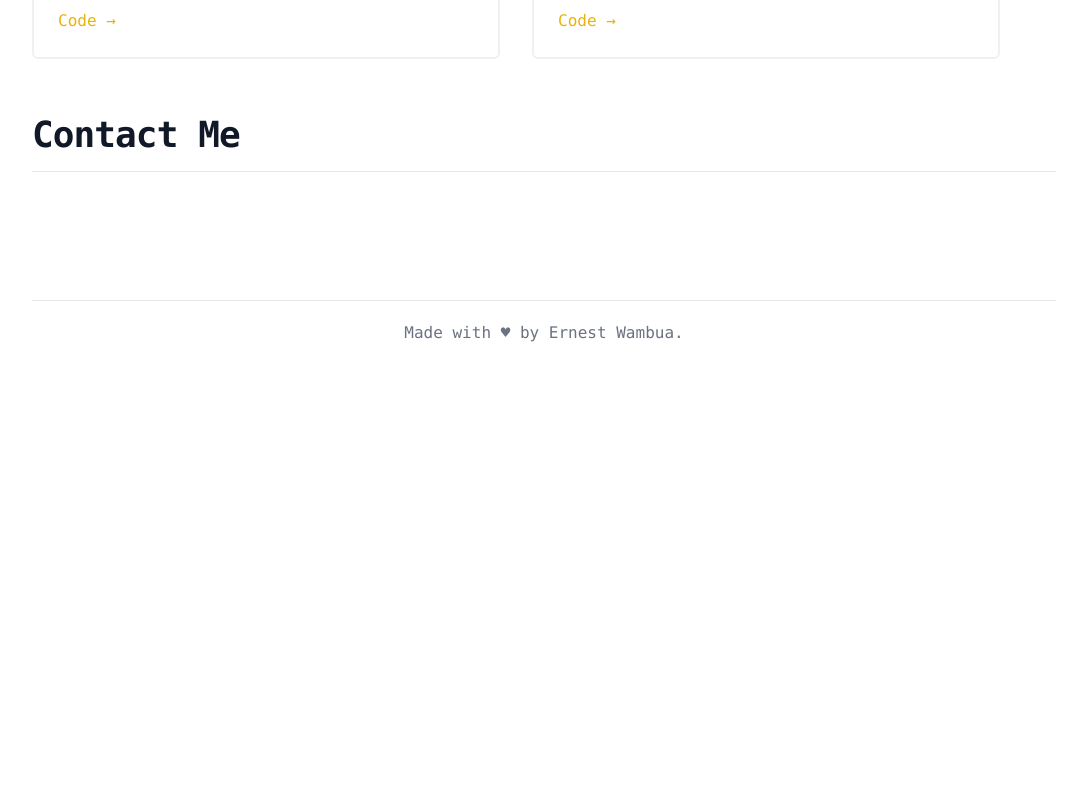
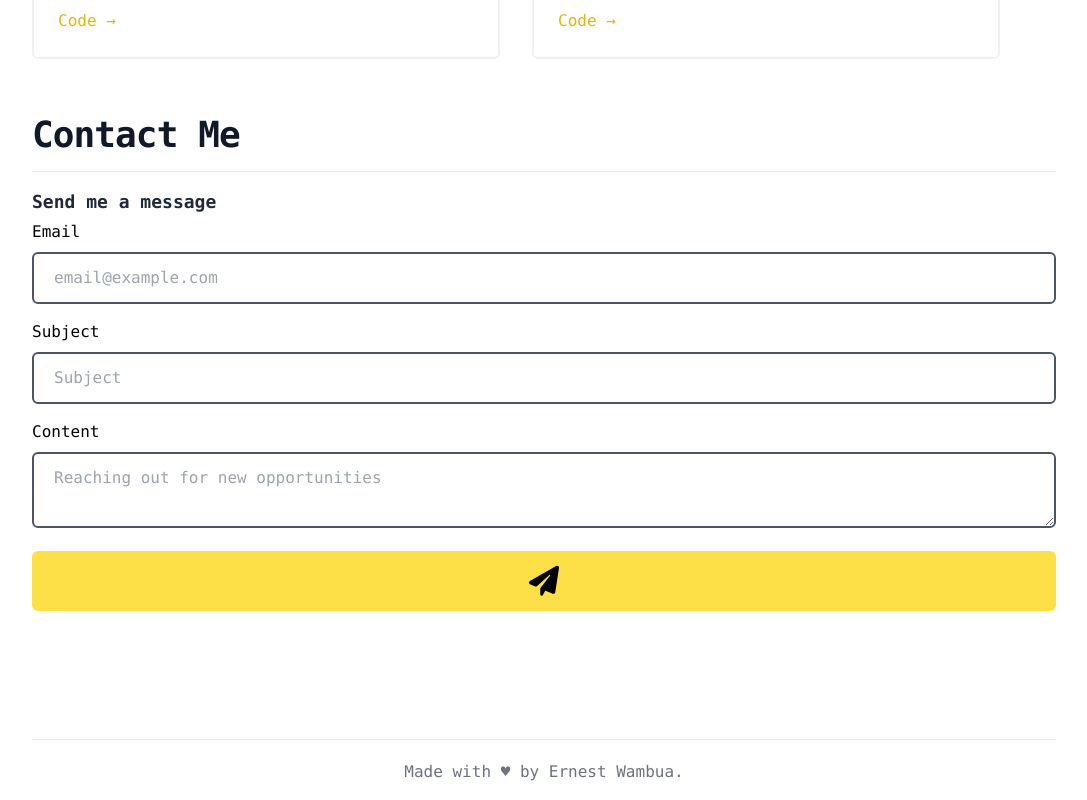
Before and after one commit to tallninja/portfolio, a React (Create React App) app: page / in a window 1280 px wide. Shown: the part 1881-2681 px from the top of the page, without its empty margins (96-1183 px from the left). Before the commit the page ends 2242 px from the top, so only its background shows below. Built offline with nearby package versions, Linux system fonts and the light colour scheme.

Commit message:
Implemented call to action

```diff
--- a/src/components/contact/contact.tsx
+++ b/src/components/contact/contact.tsx
@@ -1,4 +1,16 @@
+import React, { FormEventHandler, useState } from 'react';
+import { ClickEvent } from 'tsparticles-engine';
+
 export const Contact = () => {
+	const [email, setEmail] = useState<string>();
+	const [subject, setSubject] = useState<string>();
+	const [content, setContent] = useState<string>();
+
+	const onSubmit = (e: React.FormEvent<HTMLFormElement>) => {
+		e.preventDefault();
+		console.log({ email, subject, content });
+	};
+
 	return (
 		<div className='mb-12'>
 			<div className='mt-8'>
@@ -6,6 +18,53 @@ export const Contact = () => {
 					Contact Me
 				</h2>
 				<hr />
+				<div className='mt-4'>
+					<div className='pb-1 text-lg font-semibold text-gray-800 dark:text-gray-100'>
+						Send me a message
+					</div>
+					<form className='flex flex-col' onSubmit={onSubmit}>
+						<div>
+							<label htmlFor='email-input'>Email</label>
+							<input
+								type='email'
+								name='email'
+								id='email-input'
+								className='mt-2 px-5 py-3 border-2 border-gray-600 dark:border-gray-400 rounded-md w-full dark:bg-black focus:outline-none focus:ring-2 focus:border-transparent focus:ring-yellow-400'
+								placeholder='email@example.com'
+								onChange={(e) => setEmail(e.target.value)}
+							/>
+						</div>
+						<div className='mt-4'>
+							<label htmlFor='subject-input'>Subject</label>
+							<input
+								type='text'
+								name='subject'
+								id='subject-input'
+								className='mt-2 px-5 py-3 border-2 border-gray-600 dark:border-gray-400 rounded-md w-full dark:bg-black focus:outline-none focus:ring-2 focus:border-transparent focus:ring-yellow-400'
+								placeholder='Subject'
+								onChange={(e) => setSubject(e.target.value)}
+							/>
+						</div>
+						<div className='mt-4'>
+							<label htmlFor='content-textarea'>Content</label>
+							<textarea
+								name='content'
+								id='content-text-area'
+								className='mt-2 px-5 py-3 border-2 border-gray-600 dark:border-gray-400 rounded-md w-full dark:bg-black focus:outline-none focus:ring-2 focus:border-transparent focus:ring-yellow-400'
+								placeholder='Reaching out for new opportunities'
+								onChange={(e) => setContent(e.target.value)}
+							/>
+						</div>
+						<div className='mt-4'>
+							<button
+								type='submit'
+								className='w-full px-5 py-3 bg-yellow-300 hover:bg-yellow-400 rounded-md font-extrabold'
+							>
+								<i className='fa-solid fa-paper-plane text-3xl'></i>
+							</button>
+						</div>
+					</form>
+				</div>
 			</div>
 		</div>
 	);
```
